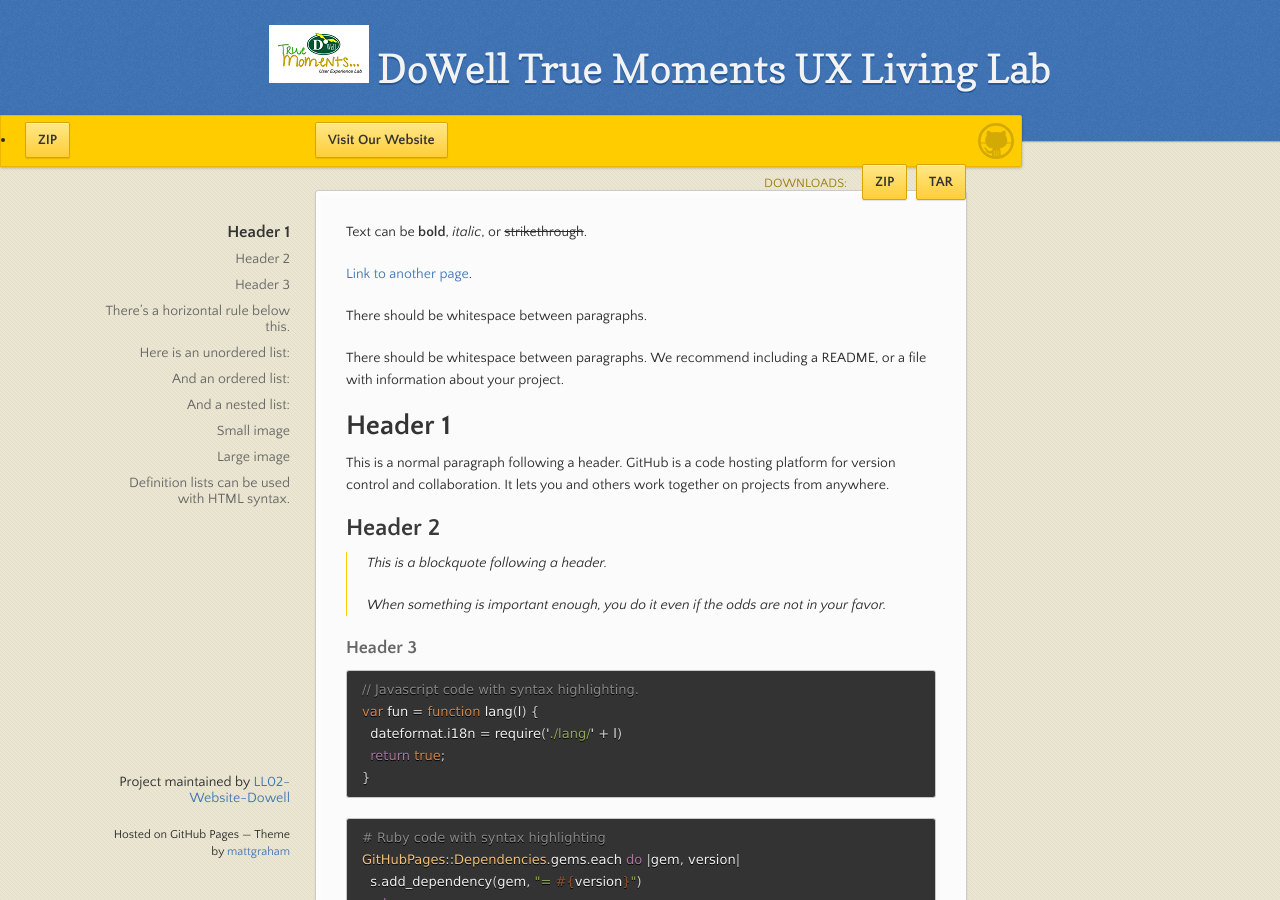
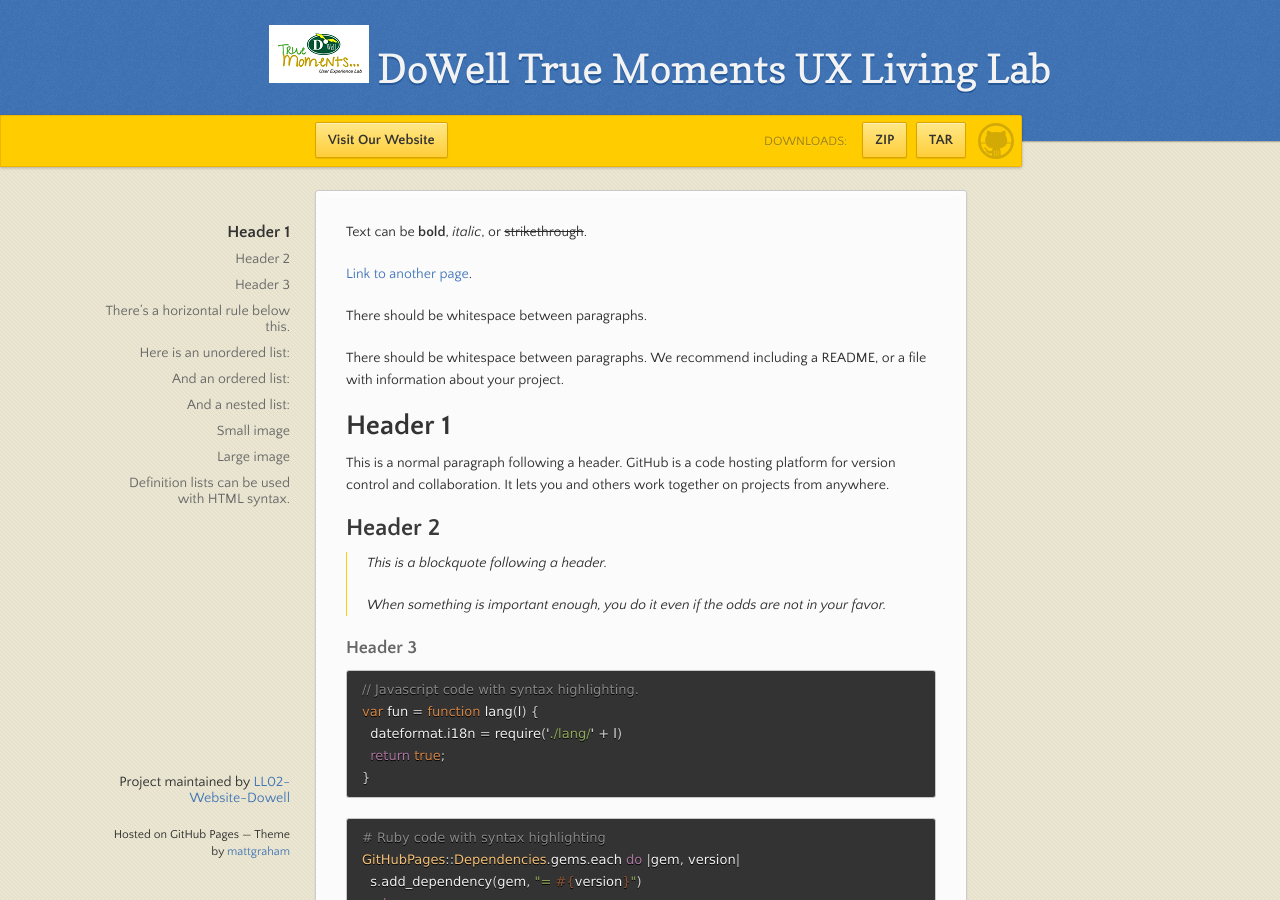
Before and after one commit to LL02-Website-Dowell/Digital-Twin-Note-Taker-Ideation.Dowell, a Jekyll site: the page built from index.md, in a window 1280 px wide and 900 px high. Built offline with Jekyll 4.4.1, drawn with Linux system fonts in a browser that asks for light colours.

Commit message:
Update default.html

```diff
--- a/_layouts/default.html
+++ b/_layouts/default.html
@@ -33,7 +33,6 @@
 
         <a href="https://dowellresearch.se/" class="button fork"><strong>Visit Our Website</strong></a>
 
-       <li><a href="{{ site.github.zip_url }}" class="button">ZIP</a></li>
         {% if site.show_downloads %}
           <div class="downloads">
             <span>Downloads:</span>
```
